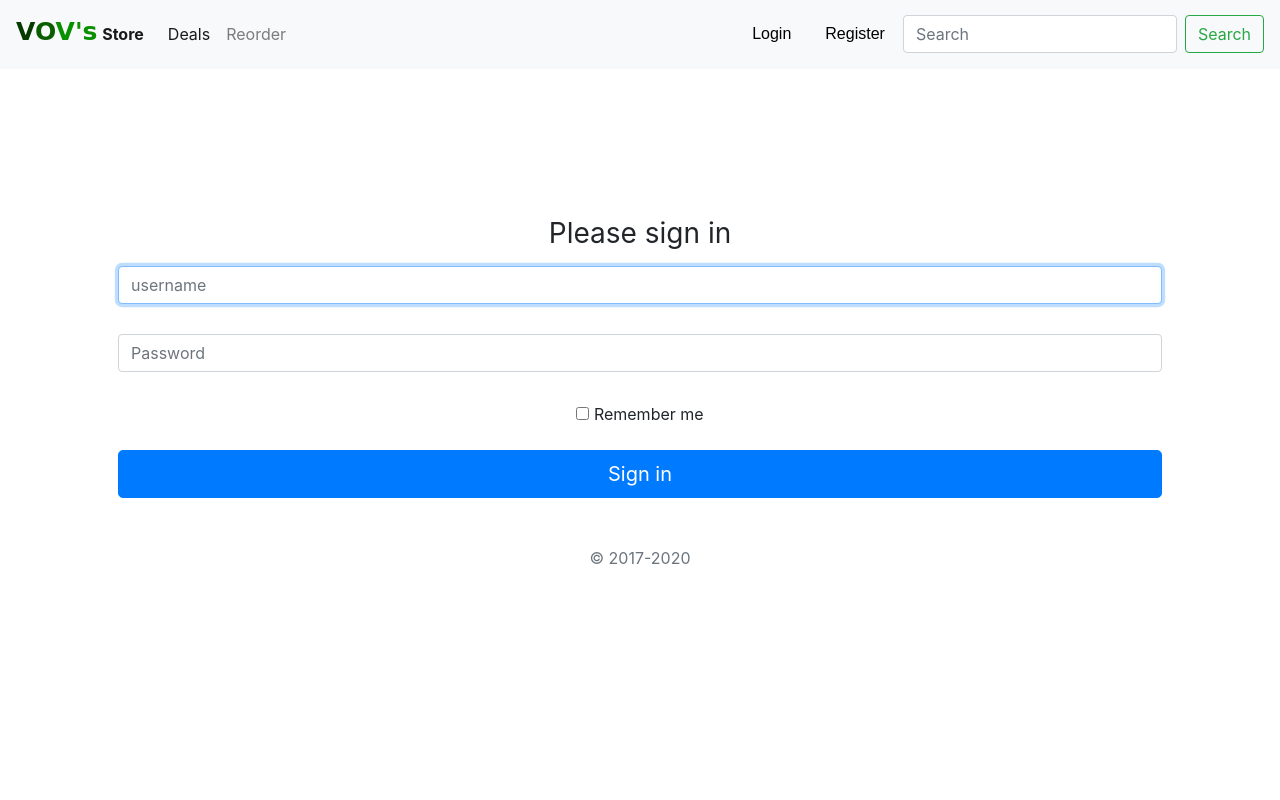
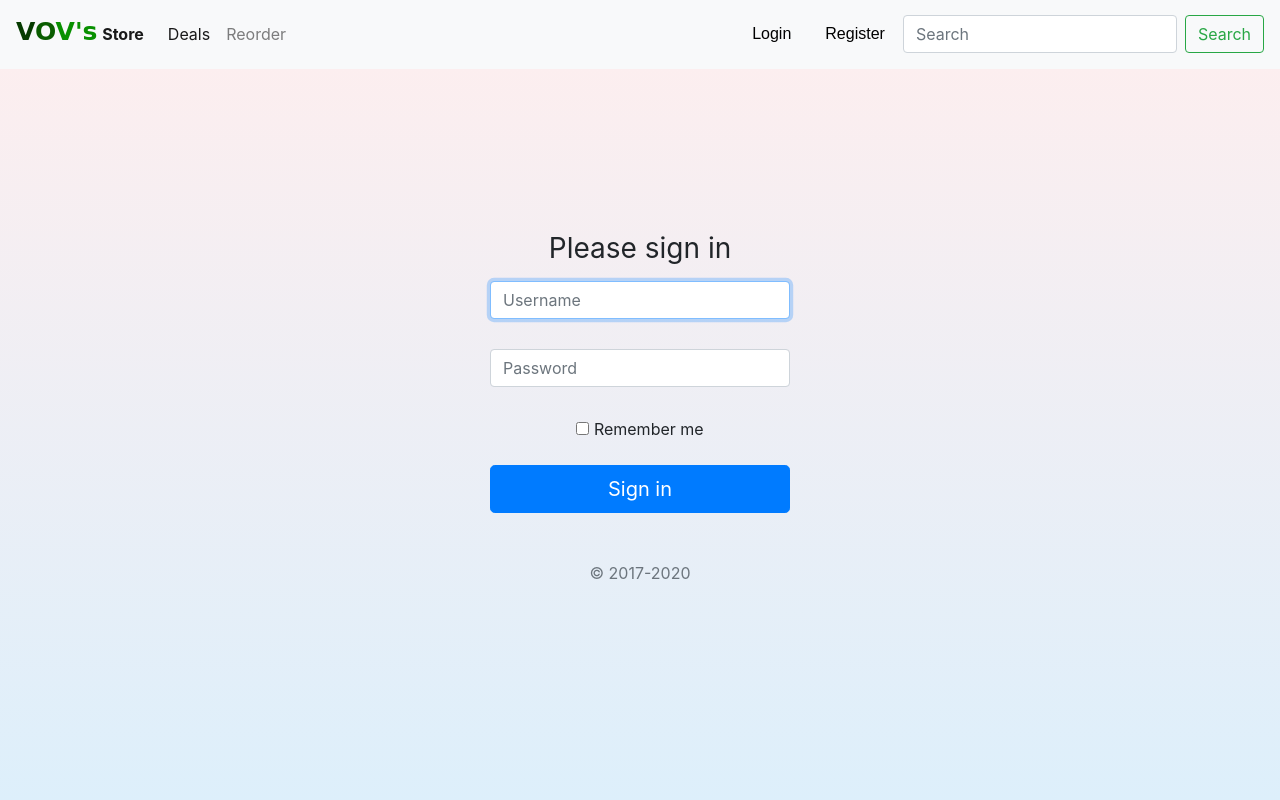
Before and after one commit to ycolagelo/vovs-store, a Flask app: page /login in a window 1280 px wide. Run offline with Flask 2, Linux system fonts and the light colour scheme; some libraries are stand-ins or nearby versions.

Commit message:
styled bg

```diff
--- /dev/null
+++ b/products.temp.txt
@@ -0,0 +1,3 @@
+https://www.amazon.ca/CM7000-Surround-Headphones-Canceling-Nintendo/dp/B07W22F9G3/ref=zg_bs_videogames_home_2?_encoding=UTF8&psc=1&refRID=ZS49XD8QW189NPZKZRT4
+https://www.amazon.ca/HADSKABAA/dp/B07VGRJDFY/ref=zg_bs_videogames_home_3?_encoding=UTF8&psc=1&refRID=ZS49XD8QW189NPZKZRT4
+https://www.amazon.ca/Echo-Dot-3rd-gen-Charcoal/dp/B07PDHT5XP/ref=zg_bs_electronics_home_1?_encoding=UTF8&psc=1&refRID=ZS49XD8QW189NPZKZRT4
--- a/static/project.css
+++ b/static/project.css
@@ -1,3 +1,8 @@
+body {
+    background: linear-gradient(#ffeeee, #ddeffb);
+    background-repeat: no-repeat;
+}
+
 .v_head{
     color:#063b00;
     font-size: 25px;
@@ -87,3 +92,10 @@
 .navbar-username {
     padding: .5rem 1rem;
 }
+
+.form-signin-register {
+  width: 100%;
+  max-width: 330px;
+  padding: 15px;
+  margin: auto;
+}
--- a/templates/index.html
+++ b/templates/index.html
@@ -6,6 +6,7 @@
 
 {% block main %}
   <main role="main">
+    <div class="row">
       <div id="hero-carousel" class="carousel slide" data-ride="carousel">
         <ol class="carousel-indicators">
           <li data-target="#hero-carousel" data-slide-to="0" class="active"></li>
@@ -34,6 +35,8 @@
             </div>
           </div>
         </div>
+      </div>
+    </div>
     <div class="row round_buttons">
       <div class="col-lg-4">
         <svg class="bd-placeholder-img rounded-circle" width="140" height="140" xmlns="http://www.w3.org/2000/svg" preserveAspectRatio="xMidYMid slice" focusable="false" role="img" aria-label="Placeholder: 140x140"><title>Placeholder</title><rect width="100%" height="100%" fill="#777"/><text x="50%" y="50%" fill="#777" dy=".3em">140x140</text></svg>
@@ -54,6 +57,5 @@
         <p><a class="btn btn-secondary" href="#" role="button">View details &raquo;</a></p>
       </div><!-- /.col-lg-4 -->
     </div><!-- /.row -->
-    </div>
   </main>
 {% endblock%}
--- a/templates/layout.html
+++ b/templates/layout.html
@@ -1,6 +1,6 @@
 <!DOCTYPE html>
 
-<html lang="en">
+<html lang="en" class="h-100">
 
 <head>
   <meta charset="utf-8">
@@ -23,7 +23,7 @@
   <title>VOVs Store : {% block title %}{% endblock %}</title>
 </head>
 
-<body>
+<body class="h-100">
   <header>
     <nav class="navbar navbar-expand-lg navbar-light bg-light header">
       <div class='logo'>
--- a/templates/login.html
+++ b/templates/login.html
@@ -6,11 +6,10 @@
 
 {% block main %}
     <main class="text-center sign_in_body">
-        <form class="form-signin" action="/login" method="post">
+        <form class="form-signin-register" action="/login" method="post">
           <h1 class="h3 mb-3 font-weight-normal sign_in_heading">Please sign in</h1>
-
-          <label for="inputusername" class="sr-only ">username</label>
-          <input type="text" id="inputtext" class="form-control username" placeholder="username" name = "username" required autofocus>
+          <label for="inputusername" class="sr-only ">Username</label>
+          <input type="text" id="inputtext" class="form-control username" placeholder="Username" name = "username" required autofocus>
           <label for="inputPassword" class="sr-only">Password</label>
           <input type="password" id="inputPassword" class="form-control sign_password" placeholder="Password"  name="password"required>
         <div class="checkbox mb-3 sign_checkbox">
--- a/templates/register.html
+++ b/templates/register.html
@@ -6,7 +6,7 @@
 
 {% block main %}
     <h5 class="register-heading">Register And Shop</h5>
-    <form action="/register" method="post">
+    <form action="/register" method="post" class="form-signin-register">
       <div class="form-group">
         <label for="exampleInputPassword1">Username</label>
         <input type="text" class="form-control" id="exampleInputEmail1" name="username" aria-describedby="emailHelp" required>
```
Also changed, not shown: program.db. Lines whose indentation alone changed are shown as unchanged.
